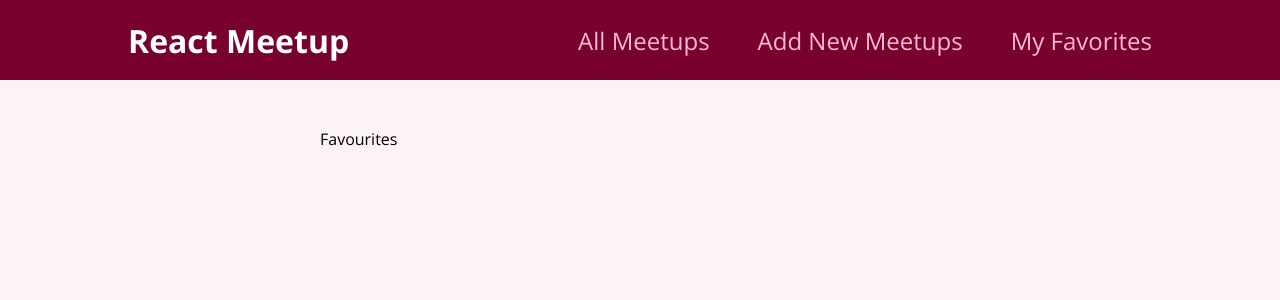
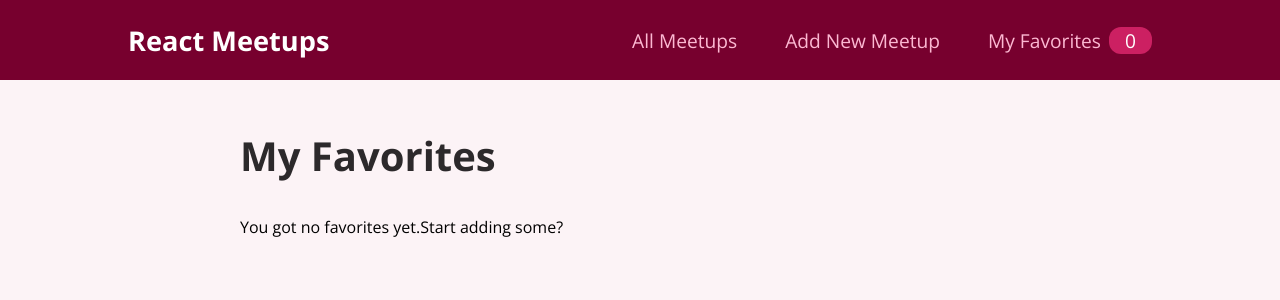
Before and after one commit to zenimtiazz/JobApp, a React (Create React App) app: page /favorites in a window 1280 px wide. Shown: the top 300 px of the page. Built offline with nearby package versions, Linux system fonts and the light colour scheme.

Commit message:
Styling need to b added

```diff
--- a/src/components/layout/Layout.module.css
+++ b/src/components/layout/Layout.module.css
@@ -1,5 +1,5 @@
 .main {
     margin: 3rem auto;
-    width: 90%;
-    max-width: 40rem;
+    width: 97%;
+    max-width: 50rem;
   }
--- a/src/components/layout/MainNavigation.js
+++ b/src/components/layout/MainNavigation.js
@@ -1,23 +1,35 @@
-import { Link } from "react-router-dom";
-import classes from'./MainNavigation.module.css';
-const MainNavigation = () => {
-  return <header className={classes.header}>
-      <div className= {classes.logo}>React Meetup</div>
+import { useContext } from 'react';
+import { Link } from 'react-router-dom';
+
+import classes from './MainNavigation.module.css';
+import FavoritesContext from '../../store/favorites-context';
+
+function MainNavigation() {
+  const favoritesCtx = useContext(FavoritesContext);
+
+  return (
+    <header className={classes.header}>
+      <div className={classes.logo}>React Meetups</div>
       <nav>
         <ul>
           <li>
             <Link to='/'>All Meetups</Link>
           </li>
           <li>
-                  <Link to='/new-meetup'>Add New Meetups</Link>
+            <Link to='/new-meetup'>Add New Meetup</Link>
           </li>
           <li>
-                  <Link to='/favorites'>My Favorites</Link>
+            <Link to='/favorites'>
+              My Favorites
+              <span className={classes.badge}>
+                {favoritesCtx.totalFavorites}
+              </span>
+            </Link>
           </li>
-
         </ul>
       </nav>
-  </header>;
-};
+    </header>
+  );
+}
 
 export default MainNavigation;
--- a/src/components/layout/MainNavigation.module.css
+++ b/src/components/layout/MainNavigation.module.css
@@ -9,7 +9,7 @@
   }
 
   .logo {
-    font-size: 2rem;
+    font-size: 1.7rem;
     color: white;
     font-weight: bold;
   }
@@ -28,7 +28,7 @@
 
   .header a {
     text-decoration: none;
-    font-size: 1.5rem;
+    font-size: 1.2rem;
     color: #fcb8d2;
   }
 
--- a/src/pages/Favorites.js
+++ b/src/pages/Favorites.js
@@ -1,6 +1,20 @@
+import { useContext } from "react";
+import FavoritesContext from "../store/favorites-context";
+import MeetupList from "../components/meetups/MeetupList";
 const Favorites = () => {
+  const favoritesCtx = useContext(FavoritesContext);
+  let content;
+  if(favoritesCtx.totalFavorites === 0){
+    content= <p>You got no favorites yet.Start adding some?</p>
+  }else{
+    content= <MeetupList meetups={favoritesCtx.favorites} />
+
+  }
   return (
-  <div>Favourites</div>
+  <section>
+  <h1>My Favorites</h1>
+  {content}
+    </section>
   )
 };
 
```
Also changed, not shown: src/components/meetups/MeetupItem.module.css (indentation only). Lines whose indentation alone changed are shown as unchanged.
